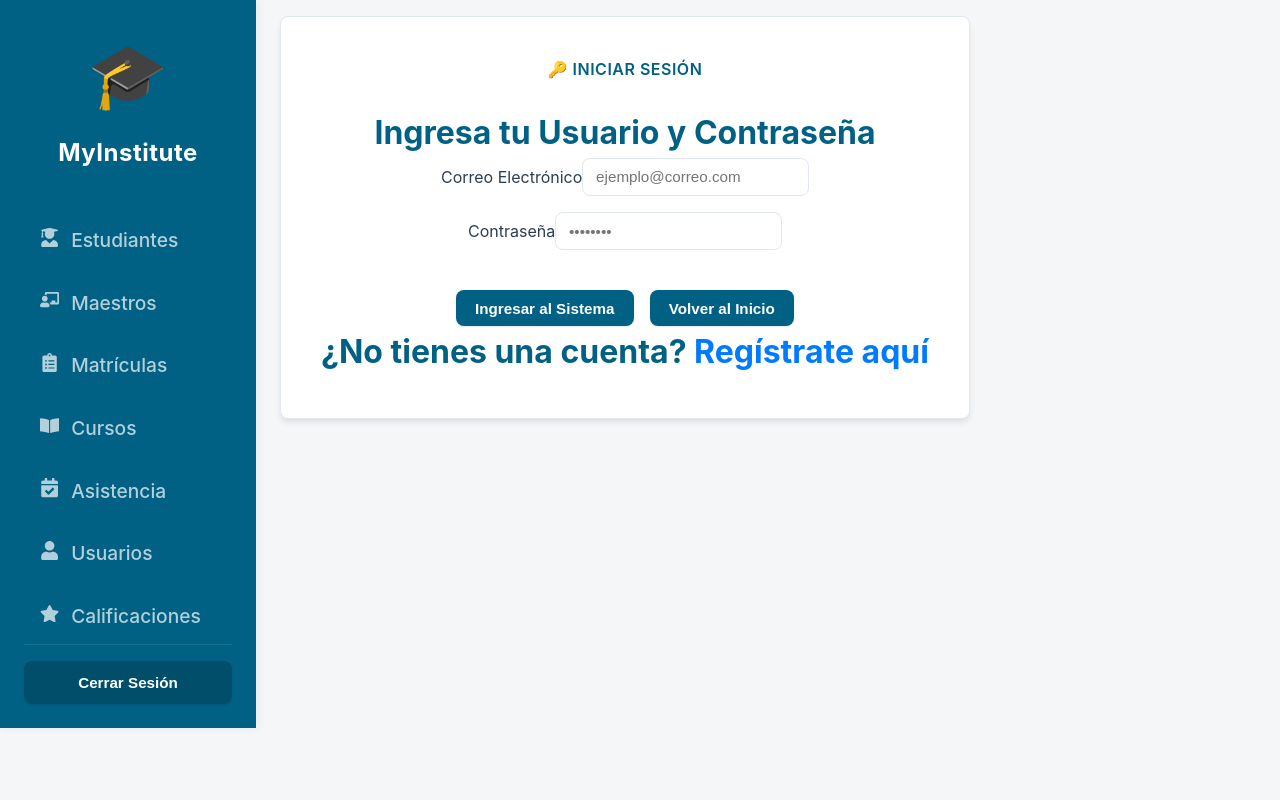
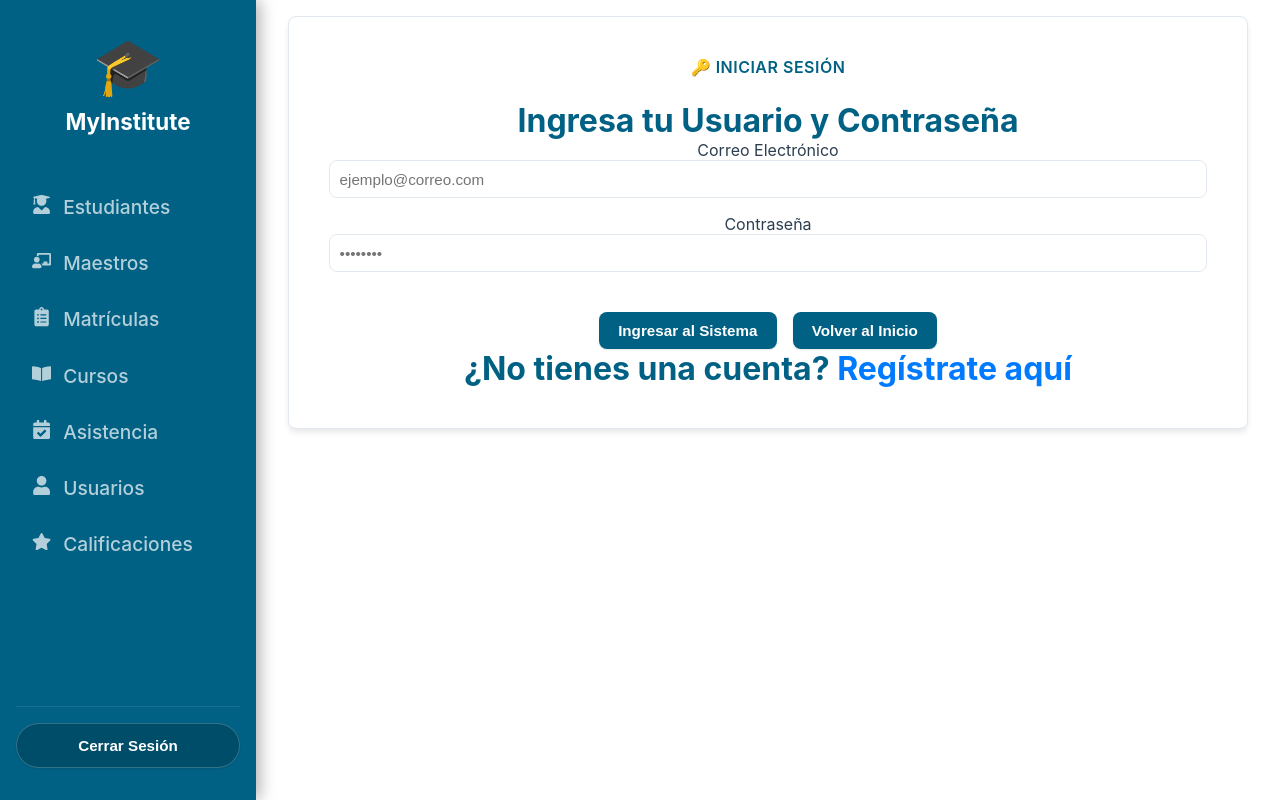
Before and after one commit to Alitares27/myinstitute, a React (Vite) app in the folder client/: page /login in a window 1280 px wide. Built offline with nearby package versions, Linux system fonts and the light colour scheme.

Commit message:
feat: Enhance various pages with improved UI elements, pagination, and attendance statistics

```diff
--- a/client/src/pages/Courses.tsx
+++ b/client/src/pages/Courses.tsx
@@ -75,7 +75,7 @@ export default function Courses() {
   return (
     <div className="page-container">
       <h2>📚 {role === "admin" ? "Administrar Cursos" : "Cursos Disponibles"}</h2>
-      {error && <p style={{ color: "red" }}>{error}</p>}
+      <h3>{form.id ? "✏️ Actualizar" : "➕ Agregar"}</h3>
 
       {role === "admin" && (
         <form onSubmit={handleSubmit} style={{ marginBottom: "2rem", display: "flex", gap: "10px" }}>
--- a/client/src/pages/Enrollments.tsx
+++ b/client/src/pages/Enrollments.tsx
@@ -81,7 +81,7 @@ export default function Enrollments() {
   return (
     <div className="enrollments-page">
       <h2>📝 Matrículas</h2>
-
+      <h3>{form.id ? "✏️ Actualizar" : "➕ Matricular"}</h3>
       {role === "admin" && (
         <form onSubmit={handleSubmit} className="enrollment-form">
           <select
@@ -135,8 +135,8 @@ export default function Enrollments() {
                     en.course_id}
                 </td>
                 <td>
-                  <button onClick={() => handleEdit(en)}>Edit</button>
-                  <button onClick={() => handleDelete(en.id)}>Delete</button>
+                  <button onClick={() => handleEdit(en)}>✏️</button>
+                  <button onClick={() => handleDelete(en.id)}>🗑️</button>
                 </td>
               </tr>
             ))}
--- a/client/src/pages/Grades.tsx
+++ b/client/src/pages/Grades.tsx
@@ -9,9 +9,10 @@ export default function Grades() {
   const [courses, setCourses] = useState<any[]>([]);
   const [role, setRole] = useState<string>("");
   const [error, setError] = useState("");
-
   const [filterStudent, setFilterStudent] = useState("");
   const [filterType, setFilterType] = useState("");
+  const [currentPage, setCurrentPage] = useState<number>(1);
+  const recordsPerPage = 5;
 
   const [form, setForm] = useState({
     id: "",
@@ -57,6 +58,17 @@ export default function Grades() {
     });
   }, [grades, filterStudent, filterType]);
 
+  useEffect(() => {
+    setCurrentPage(1);
+  }, [filterStudent, filterType]);
+
+  const totalPages = Math.ceil(filteredGrades.length / recordsPerPage);
+  const currentRecords = useMemo(() => {
+    const lastIdx = currentPage * recordsPerPage;
+    const firstIdx = lastIdx - recordsPerPage;
+    return filteredGrades.slice(firstIdx, lastIdx);
+  }, [filteredGrades, currentPage]);
+
   const handleSubmit = async (e: React.FormEvent) => {
     e.preventDefault();
     const token = localStorage.getItem("token");
@@ -101,13 +113,11 @@ export default function Grades() {
 
   return (
     <div className="grades-page">
-      <h2>📊 Historial de Calificaciones</h2>
-      {error && <p style={{ color: "red" }}>{error}</p>}
-
+      <h2>📊 Calificaciones</h2>
+      <h3>{form.id ? "✏️ Actualizar" : "➕ Calificar"}</h3>
       {role === "admin" && (
-        <div className="form-card" style={{ background: "#f4f4f4", padding: "20px", borderRadius: "8px", marginBottom: "30px" }}>
-          <h3>{form.id ? "✏️ Editando Calificación" : "➕ Registrar Calificación"}</h3>
-          <form onSubmit={handleSubmit} style={{ display: "flex", gap: "10px", flexWrap: "wrap" }}>
+        <div >
+          <form onSubmit={handleSubmit}>
 
             <select
               value={form.student_id}
@@ -147,7 +157,7 @@ export default function Grades() {
               <option value="participacion">Participación</option>
             </select>
 
-            <button type="submit" style={{ background: form.id ? "#3498db" : "#27ae60", color: "white", padding: "8px 15px", border: "none", cursor: "pointer", borderRadius: "4px" }}>
+            <button type="submit">
               {form.id ? "Actualizar" : "Calificar"}
             </button>
             {form.id && (
@@ -156,7 +166,7 @@ export default function Grades() {
               </button>
             )}
           </form>
-        </div>
+        </div >
       )}
 
       <div className="filters-section" style={{ background: "#e9ecef", padding: "15px", borderRadius: "8px", marginBottom: "20px", display: "flex", gap: "20px", alignItems: "center" }}>
@@ -202,8 +212,8 @@ export default function Grades() {
           </tr>
         </thead>
         <tbody>
-          {filteredGrades.length > 0 ? (
-            filteredGrades.map((g) => (
+          {currentRecords.length > 0 ? (
+            currentRecords.map((g) => (
               <tr key={g.id}>
                 {role === "admin" && <td style={{ padding: "10px" }}>{g.student_name}</td>}
                 <td style={{ padding: "10px" }}>{g.course_title}</td>
@@ -212,8 +222,8 @@ export default function Grades() {
                 <td style={{ padding: "10px" }}>{new Date(g.created_at).toLocaleDateString()}</td>
                 {role === "admin" && (
                   <td style={{ padding: "10px" }}>
-                    <button onClick={() => handleEditClick(g)} style={{ marginRight: "10px" }}>✏️</button>
-                    <button onClick={() => handleDelete(g.id)} style={{ color: "red" }}>🗑️</button>
+                    <button onClick={() => handleEditClick(g)} >✏️</button>
+                    <button onClick={() => handleDelete(g.id)} >🗑️</button>
                   </td>
                 )}
               </tr>
@@ -227,6 +237,25 @@ export default function Grades() {
           )}
         </tbody>
       </table>
+
+      {totalPages > 1 && (
+        <div style={{ marginTop: "15px", display: "flex", gap: "5px", justifyContent: "center" }}>
+          {Array.from({ length: totalPages }, (_, i) => (
+            <button
+              key={i + 1}
+              onClick={() => setCurrentPage(i + 1)}
+              style={{
+                padding: "2px 10px",
+                backgroundColor: currentPage === i + 1 ? "#333" : "#fff",
+                color: currentPage === i + 1 ? "#fff" : "#333",
+                cursor: "pointer"
+              }}
+            >
+              {i + 1}
+            </button>
+          ))}
+        </div>
+      )}
     </div>
   );
 }
--- a/client/src/pages/Teachers.tsx
+++ b/client/src/pages/Teachers.tsx
@@ -63,7 +63,7 @@ export default function Teachers() {
   return (
     <div className="teachers-page">
       <h2>👨‍🏫 Maestros</h2>
-
+      <h3>{form.id ? "✏️ Actualizar" : "➕ Agregar"}</h3>
       {role === "admin" && (
         <form onSubmit={handleSubmit} className="teacher-form">
           <input
@@ -77,7 +77,7 @@ export default function Teachers() {
             onChange={(e) => setForm({ ...form, specialty: e.target.value })}
           />
           <button type="submit">
-            {form.id ? "Actualizar Maestro" : "Agregar Maestro"}
+            {form.id ? "Actualizar" : "Agregar"}
           </button>
         </form>
       )}
@@ -99,8 +99,8 @@ export default function Teachers() {
                 <td>{t.email}</td>
                 <td>{t.specialty}</td>
                 <td>
-                  <button onClick={() => handleEdit(t)}>Editar</button>
-                  <button onClick={() => handleDelete(t.id)}>Eliminar</button>
+                  <button onClick={() => handleEdit(t)}>✏️</button>
+                  <button onClick={() => handleDelete(t.id)}>🗑️</button>
                 </td>
               </tr>
             ))}
--- a/client/src/styles/Global.css
+++ b/client/src/styles/Global.css
@@ -39,12 +39,12 @@
 body, html {
   margin: 0;
   padding: 0;
-  height: 100%;
-  font-family: var(--font-sans);
-  background-color: var(--bg-body);
+  height: 100vh;
+  width: 100vw;
+  font-family: -apple-system, BlinkMacSystemFont, "Segoe UI", Roboto, sans-serif;
+  background-color: var(--bg-dark);
   color: var(--text-main);
-  line-height: 1.6;
-
+  overflow: hidden;
 }
 
 /* =========================================
@@ -52,7 +52,7 @@ body, html {
    ========================================= */
 .app-layout {
   display: flex;
-  height: 100%;
+  height: 100vh;
   width: 100%;
 }
 
@@ -63,31 +63,24 @@ body, html {
   color: var(--text-light);
   display: flex;
   flex-direction: column;
-  padding: 1.5rem;
+  padding: 2rem 1rem;
   flex-shrink: 0;
-  z-index: 10;
-  box-shadow: 2px 0 10px rgba(0,0,0,0.05);
+  height: 100%;
+  z-index: 100;
+  box-shadow: 4px 0 15px rgba(0, 0, 0, 0.3);
 }
 
 .sidebar-logo {
   display: flex;
   flex-direction: column;
   align-items: center;
-  margin-bottom: 2.5rem;
-  color: var(--text-light);
+  margin-bottom: 3rem;
   text-decoration: none;
-  font-weight: 700;
-  letter-spacing: 0.5px;
+  color: white;
 }
 
-.logo-icon {
-  font-size: 4rem;
-  margin-bottom: 0.5rem;
-}
-
-.logo-text {
-  font-size: 1.5rem;
-}
+.logo-icon { font-size: 3.5rem; margin-bottom: 0.5rem; }
+.logo-text { font-size: 1.4rem; font-weight: 700; }
 
 .sidebar ul {
   list-style: none;
@@ -128,18 +121,13 @@ body, html {
 
 .logout-button {
   width: 100%;
+  padding: 0.8rem;
   background: rgba(0, 0, 0, 0.2);
-  color: var(--text-light);
-  border: 1px solid transparent;
-  padding: 0.75rem;
-  border-radius: var(--radius);
+  border: 1px solid rgba(255,255,255,0.2);
+  color: white;
+  border-radius: 40px;
   cursor: pointer;
   font-weight: 600;
-  transition: background 0.2s;
-  display: flex;
-  justify-content: center;
-  align-items: center;
-  gap: 0.5rem;
 }
 
 .logout-button:hover {
@@ -147,18 +135,21 @@ body, html {
   border-color: var(--danger);
 }
 
-/* Contenido Principal (Scroll independiente) */
+/* Contenido Principal */
 .main-content {
-  /*flex-grow: 1;*/
+  flex-grow: 1;
   height: 100vh;
   overflow-y: auto;
   padding: 2rem;
-  background-color: var(--bg-body);
+  background-color: var(--bg-dark);
 }
 
 main.content{
-    margin-left: 1.5em;
+
     padding-top: 1rem;
+    width: 75%;
+    margin: 0 auto;
+    justify-content: center;
 }
 
 /* Contenido Principal (Paginacion) */
@@ -221,51 +212,34 @@ button:active {
 }
 
 /* Variantes de Botones */
-.btn-success,
-.courses-table button:first-child,
-.students-table button:first-child,
-.teachers-table button:first-child,
-.enrollments-table button:first-child,
-.edit-button {
-  background-color: var(--success);
-}
 .btn-success:hover { background-color: #219150; }
-
-.btn-danger,
-.courses-table button:last-child,
-.students-table button:last-child,
-.teachers-table button:last-child,
-.enrollments-table button:last-child,
-.delete-button,
-.cancel-button {
-  background-color: var(--danger);
-}
 .btn-danger:hover { background-color: #c0392b; }
 
 /* Formularios Modernos */
 form {
   margin-bottom: 1rem;
 }
-
+.grades-page form,
 .grid-form,
 .course-form,
 .student-form,
 .teacher-form,
 .enrollment-form,
-.attendance-page form {
+.attendance-page form,
+.form-card {
   display: flex;
   grid-template-columns: repeat(auto-fit, minmax(200px, 1fr));
   gap: 0.5rem;
   background: var(--bg-surface);
-  padding: 1.5rem;
+  padding: 1rem;
   border-radius: var(--radius);
   box-shadow: var(--shadow-sm);
   border: 1px solid var(--border-color);
 }
 
 input, select, textarea {
-  width: auto;
-  padding: 0.6rem 0.8rem;
+  width: 100%;
+  padding: 0.6rem 0.6rem;
   border: 1px solid var(--border-color);
   border-radius: var(--radius);
   background-color: #fff;
@@ -288,8 +262,6 @@ input:focus, select:focus {
 .enrollment-form button,
 .attendance-page form button {
   grid-column: 1 / -1;
-  margin-top: 0.5rem;
-  width: 100%;
 }
 
 @media (min-width: 768px) {
```
Also changed, not shown: client/src/pages/Attendance.tsx (+60 -15 lines), client/src/pages/Students.tsx (+56 -19 lines), client/src/pages/UserPage.tsx (+43 -14 lines).
